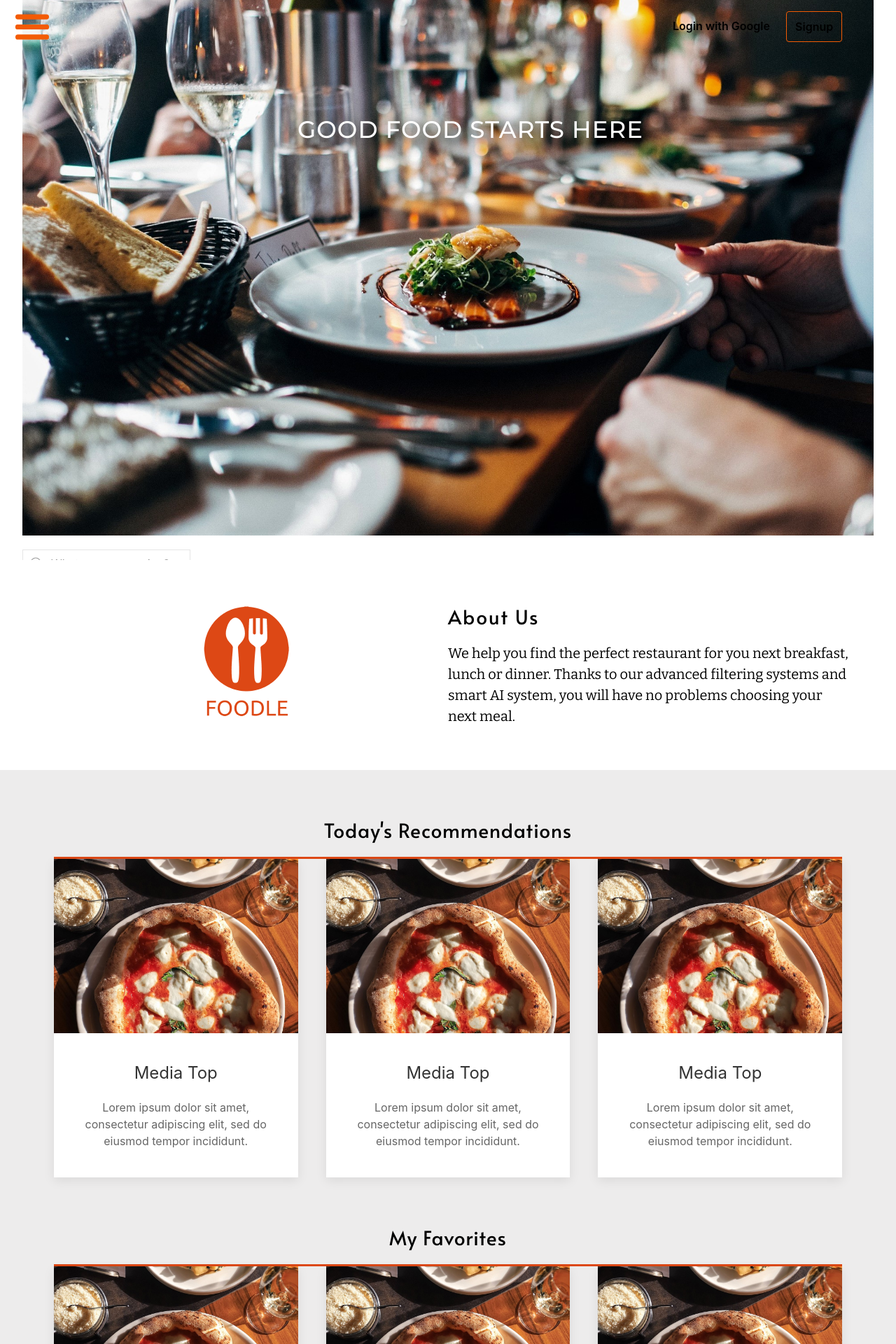
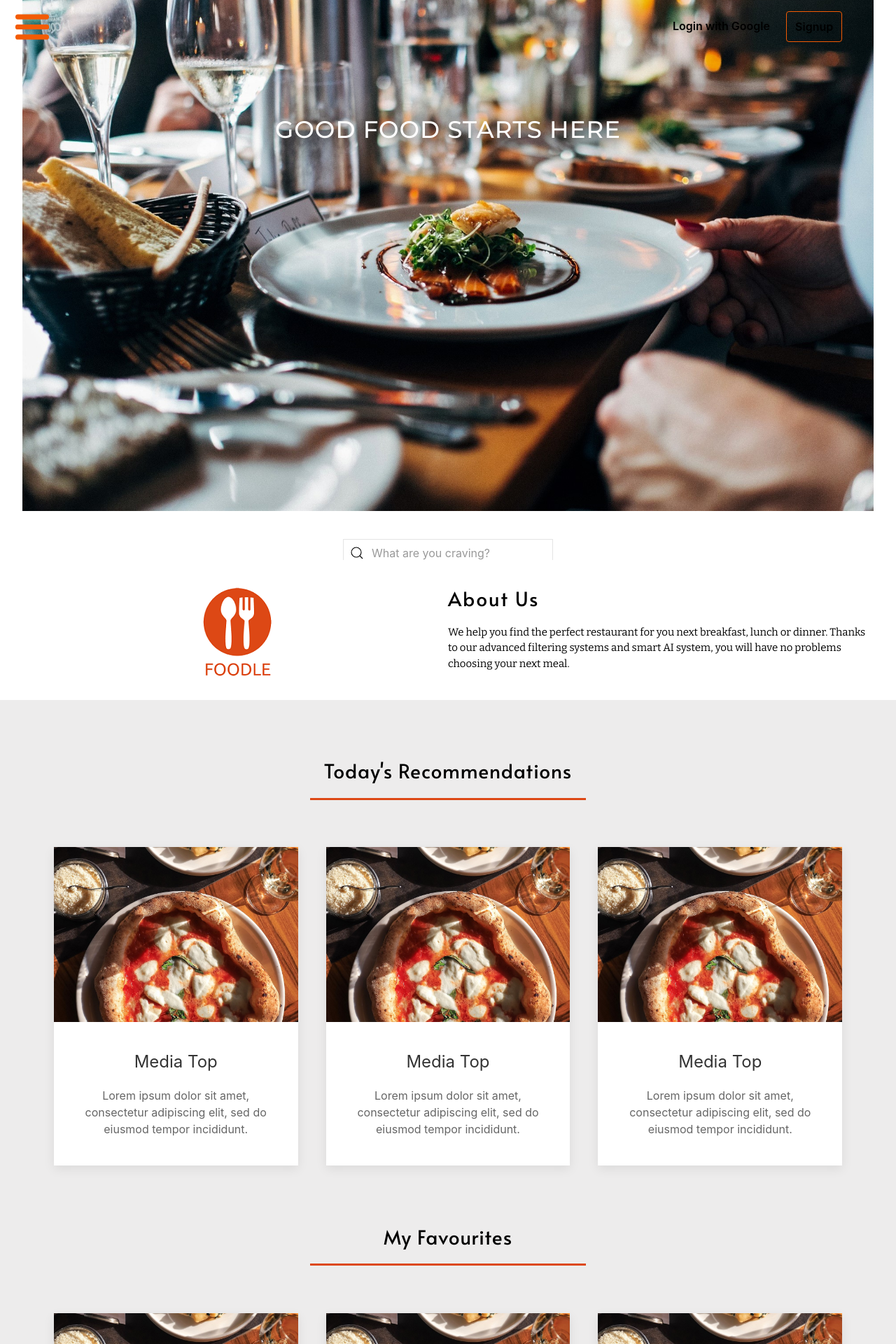
Before and after one commit to lindamotejl/Secure-Application-Dev, a Django app: page / in a window 1280 px wide. Shown: the top 1920 px of the page at 70% size. Run offline with Django 3.2, Linux system fonts and the light colour scheme; some libraries are stand-ins or nearby versions.

Commit message:
Frontend updates implemented into template layer

```diff
--- a/src/foodle/static/css/style.css
+++ b/src/foodle/static/css/style.css
@@ -10,15 +10,23 @@
 }
 
 #hero {
+	z-index: -1;
+	justify-content: center;
+    display: flex;
+    overflow: hidden;
+	flex-direction: column;
+    position: relative;
 	height: 100vh;
-	overflow: hidden;
-	position: relative;
-	display: flex;
-	flex-direction: column;
-	justify-content: center;
+
+
+
+
+}
+.background{
 	padding-left: 2.5%;
 	padding-right: 2.5%;
-	z-index: -1;
+
+
 }
 
 .slogan {
@@ -34,6 +42,7 @@
 	font-size: 34px;
 	mix-blend-mode: normal;
     text-shadow: 6px 5px 22px #000000;
+    z-index: 980;
 
 }
 
@@ -49,10 +58,11 @@
 }
 
 #about{
-    height: 300px;
+    height: 200px;
     width: 100%;
     background-color: white;
-    padding: 5%;
+    padding: 3%;
+
 }
 
 .row {
@@ -84,12 +94,13 @@
 	color: black;
 	letter-spacing: 0px;
 	font-weight: 500;
-	font-size: 20px;
+	font-size: 15px;
 }
   .centerlogo {
     display: block;
     margin-left: auto;
     margin-right: auto;
+    padding-bottom: 4%;
   }
 #hamburger {
     width: 60px;
@@ -233,17 +244,26 @@
     font-size: 28px;
     color: #000000;
     letter-spacing: 1px;
-    padding-top: 6%;
+    padding-top: 4%;
 
 }
 
 .border{
     border-bottom: 3.5px solid #DD4815; /* This creates the border. Replace black with whatever color you want. */
-    max-width: 50x;
-    display: block; /* This will put the pseudo element on its own line. */
+    max-width: 35%;
     margin: 0 auto; /* This will center the border. */
+    padding: 0%;
     }
 
+.border2{
+    border-bottom: 3.5px solid #DD4815; /* This creates the border. Replace black with whatever color you want. */
+    max-width: 23%;
+    margin: 0 auto; /* This will center the border. */
+    padding: 0%;
+    }
+.space{
+    padding: 3%;
+}
 #flex-wrapper {
     display: flex;
     min-height: 0vh;
@@ -258,8 +278,6 @@
 .footer {
 	position: absolute;
 	width: 100%;
-	bottom: 0;
-	width: 100%;
 	height: 12rem;
 }
 .text {
@@ -268,7 +286,8 @@
     font-weight: 300;
     font-size: 16px;
     line-height: 22px;
-    padding: 5vh;
+    padding-top: 5vh;
+    padding-left:5vh;
     color: #000000;
 }
 
@@ -295,21 +314,17 @@
 }
 
 .fa-facebook {
-	background: #3B5998;
-	color: white;
+	color: black;
 }
 
 .fa-youtube {
-	background: #bb0000;
-	color: white;
+	color: black;
 }
 
 .fa-instagram {
-	background: #833AB4;
-	color: white;
+	color: black;
 }
 
 .fa-twitter {
-	background: #white;
 	color: black;
 }
--- a/src/foodle/templates/home.html
+++ b/src/foodle/templates/home.html
@@ -12,10 +12,10 @@
 		<section id="hero">
 			<img src="{% static 'img/restaurant.jpg' %}" class="background" alt="Background image">
 			<div class="slogan">GOOD FOOD STARTS HERE</div>
-			<div class="uk-margin">
-				<form class="uk-search uk-search-default">
-					<span uk-search-icon></span>
-					<input class="uk-search-input" type="search" placeholder="What are you craving?">
+			<div class="uk-margin-medium">
+				<form class="uk-search uk-search-default uk-width-medium uk-align-center">
+					<a class="uk-search-toggle" href="" uk-search-icon style="color: black;"></a>
+					<input class="uk-search-input" type="search" placeholder="What are you craving?" style="color: black;">
 				</form>
 			</div>
 		</section>
@@ -32,84 +32,101 @@
 		</section>
 		<section id="recommended">
 			<div class="title">
+				<div class="space"></div>
 				<div class="border">
 					<h2>Today's Recommendations</h2>
 				</div>
+				<div class="space"></div>
 			</div>
 			<div class="uk-child-width-expand@s uk-text-center" uk-grid>
 				<div>
 					<div class="uk-card uk-card-default">
-						<div class="uk-card-media-top">
-							<img src="{% static 'img/pizza.jpg' %}" alt="food">
-						</div>
-						<div class="uk-card-body">
-							<h3 class="uk-card-title">Media Top</h3>
-							<p>Lorem ipsum dolor sit amet, consectetur adipiscing elit, sed do eiusmod tempor incididunt.</p>
+						<div class="uk-card uk-card-hover">
+							<div class="uk-card-media-top">
+								<img src="{% static 'img/pizza.jpg' %}" alt="food">
+							</div>
+							<div class="uk-card-body">
+								<h3 class="uk-card-title">Media Top</h3>
+								<p>Lorem ipsum dolor sit amet, consectetur adipiscing elit, sed do eiusmod tempor incididunt.</p>
+							</div>
 						</div>
 					</div>
 				</div>
 				<div>
 					<div class="uk-card uk-card-default">
-						<div class="uk-card-media-top">
-							<img src="{% static 'img/pizza.jpg' %}" alt="food">
-						</div>
-						<div class="uk-card-body">
-							<h3 class="uk-card-title">Media Top</h3>
-							<p>Lorem ipsum dolor sit amet, consectetur adipiscing elit, sed do eiusmod tempor incididunt.</p>
+						<div class="uk-card uk-card-hover">
+							<div class="uk-card-media-top">
+								<img src="{% static 'img/pizza.jpg' %}" alt="food">
+							</div>
+							<div class="uk-card-body">
+								<h3 class="uk-card-title">Media Top</h3>
+								<p>Lorem ipsum dolor sit amet, consectetur adipiscing elit, sed do eiusmod tempor incididunt.</p>
+							</div>
 						</div>
 					</div>
 				</div>
 				<div>
 					<div class="uk-card uk-card-default">
-						<div class="uk-card-media-top">
-							<img src="{% static 'img/pizza.jpg' %}" alt="food">
-						</div>
-						<div class="uk-card-body">
-							<h3 class="uk-card-title">Media Top</h3>
-							<p>Lorem ipsum dolor sit amet, consectetur adipiscing elit, sed do eiusmod tempor incididunt.</p>
+						<div class="uk-card uk-card-hover">
+							<div class="uk-card-media-top">
+								<img src="{% static 'img/pizza.jpg' %}" alt="food">
+							</div>
+							<div class="uk-card-body">
+								<h3 class="uk-card-title">Media Top</h3>
+								<p>Lorem ipsum dolor sit amet, consectetur adipiscing elit, sed do eiusmod tempor incididunt.</p>
+							</div>
 						</div>
 					</div>
 				</div>
 			</div>
 			<div class="title">
+				<div class="space"></div>
 				<div class="border">
-					<h2>My Favorites</h2>
+					<h2>My Favourites</h2>
 				</div>
+				<div class="space"></div>
 			</div>
 			<div class="uk-child-width-expand@s uk-text-center" uk-grid>
 				<div>
 					<div class="uk-card uk-card-default">
-						<div class="uk-card-media-top">
-							<img src="{% static 'img/pizza.jpg' %}" alt="food">
-						</div>
-						<div class="uk-card-body">
-							<h3 class="uk-card-title">Media Top</h3>
-							<p>Lorem ipsum dolor sit amet, consectetur adipiscing elit, sed do eiusmod tempor incididunt.</p>
+						<div class="uk-card uk-card-hover">
+							<div class="uk-card-media-top">
+								<img src="{% static 'img/pizza.jpg' %}" alt="food">
+							</div>
+							<div class="uk-card-body">
+								<h3 class="uk-card-title">Media Top</h3>
+								<p>Lorem ipsum dolor sit amet, consectetur adipiscing elit, sed do eiusmod tempor incididunt.</p>
+							</div>
 						</div>
 					</div>
 				</div>
 				<div>
 					<div class="uk-card uk-card-default">
-						<div class="uk-card-media-top">
-							<img src="{% static 'img/pizza.jpg' %}" alt="food">
-						</div>
-						<div class="uk-card-body">
-							<h3 class="uk-card-title">Media Top</h3>
-							<p>Lorem ipsum dolor sit amet, consectetur adipiscing elit, sed do eiusmod tempor incididunt.</p>
+						<div class="uk-card uk-card-hover">
+							<div class="uk-card-media-top">
+								<img src="{% static 'img/pizza.jpg' %}" alt="food">
+							</div>
+							<div class="uk-card-body">
+								<h3 class="uk-card-title">Media Top</h3>
+								<p>Lorem ipsum dolor sit amet, consectetur adipiscing elit, sed do eiusmod tempor incididunt.</p>
+							</div>
 						</div>
 					</div>
 				</div>
 				<div>
 					<div class="uk-card uk-card-default">
-						<div class="uk-card-media-top">
-							<img src="{% static 'img/pizza.jpg' %}" alt="food">
-						</div>
-						<div class="uk-card-body">
-							<h3 class="uk-card-title">Media Top</h3>
-							<p>Lorem ipsum dolor sit amet, consectetur adipiscing elit, sed do eiusmod tempor incididunt.</p>
+						<div class="uk-card uk-card-hover">
+							<div class="uk-card-media-top">
+								<img src="{% static 'img/pizza.jpg' %}" alt="food">
+							</div>
+							<div class="uk-card-body">
+								<h3 class="uk-card-title">Media Top</h3>
+								<p>Lorem ipsum dolor sit amet, consectetur adipiscing elit, sed do eiusmod tempor incididunt.</p>
+							</div>
 						</div>
 					</div>
 				</div>
+			</div>
 			</div>
 		</section>
 	</div>
```
Also changed, not shown: src/foodle/static/img/resized.png.
